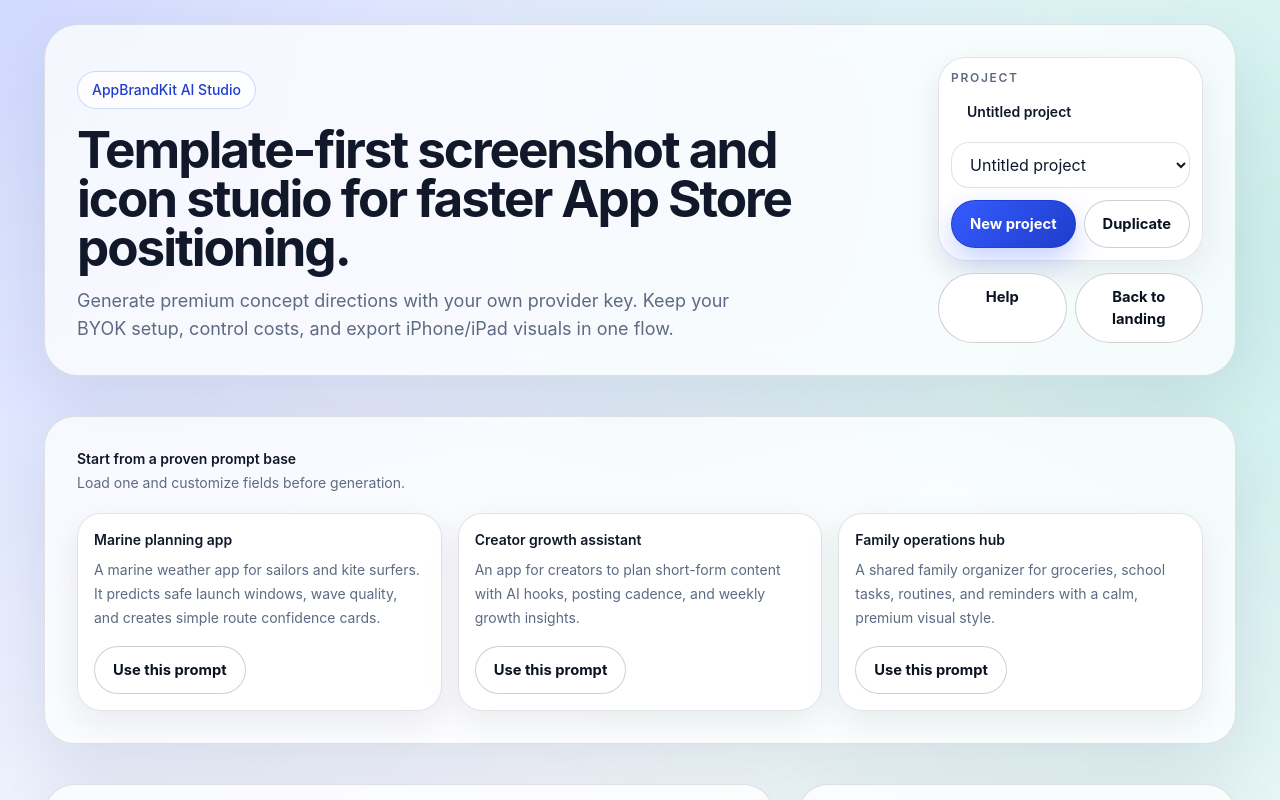
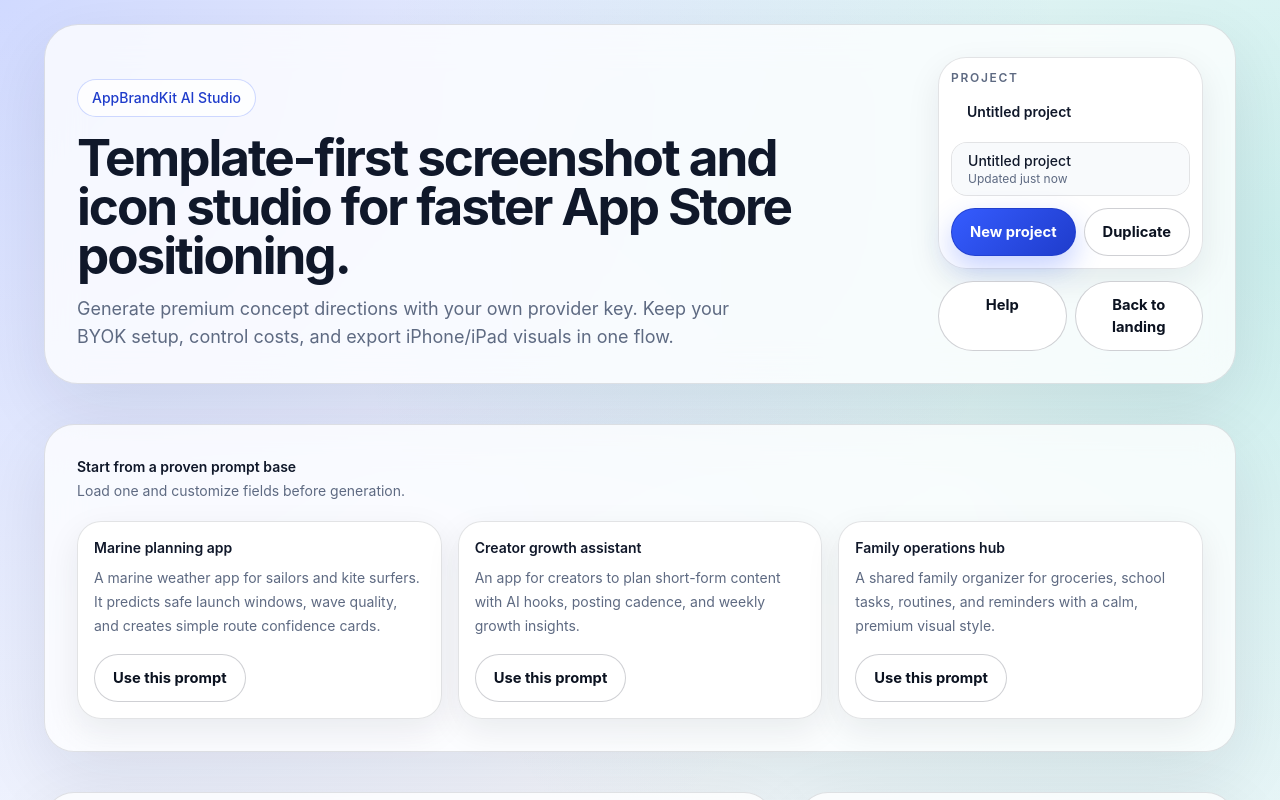
Before and after one commit to alexissan/appbrandkit-ai, a Next.js app: page /studio in a window 1280 px wide. Both pictures are taken after a click on the button "New project". Shown: the top 800 px of the page. Built offline with nearby package versions, Linux system fonts and the light colour scheme.

Commit message:
feat(studio): richer recent projects dashboard in header

```diff
--- a/components/studio/studio-client.tsx
+++ b/components/studio/studio-client.tsx
@@ -116,6 +116,18 @@ const starterPrompts = [
 const iphoneSize = { width: 1290, height: 2796 };
 const ipadSize = { width: 2064, height: 2752 };
 
+function formatUpdatedAt(iso: string) {
+  const then = new Date(iso).getTime();
+  const now = Date.now();
+  const minutes = Math.round((now - then) / 60000);
+  if (minutes < 1) return "just now";
+  if (minutes < 60) return `${minutes} min ago`;
+  const hours = Math.round(minutes / 60);
+  if (hours < 24) return `${hours} h ago`;
+  const days = Math.round(hours / 24);
+  return `${days} d ago`;
+}
+
 function createProjectId() {
   return globalThis.crypto?.randomUUID?.() ?? `project-${Date.now()}`;
 }
@@ -1094,20 +1106,36 @@ export function StudioClient() {
               <div className="mt-2 rounded-full bg-white px-4 py-2 text-sm font-semibold">
                 {currentProject?.name ?? "No project yet"}
               </div>
-              <select
-                className="input-shell mt-3 w-full rounded-full"
-                onChange={(event) => handleSelectProject(event.target.value)}
-                value={currentProjectId ?? ""}
-              >
-                <option disabled value="">
-                  {projects.length > 0 ? "Select a recent project" : "No saved projects yet"}
-                </option>
-                {projects.map((project) => (
-                  <option key={project.id} value={project.id}>
-                    {project.name}
-                  </option>
-                ))}
-              </select>
+
+              <div className="mt-3 max-h-48 overflow-auto rounded-2xl border border-[color:var(--line)] bg-white/80">
+                {projects.length === 0 ? (
+                  <div className="px-4 py-3 text-xs text-[color:var(--muted)]">
+                    Projects are created automatically as you work. Start typing a brief or generating assets.
+                  </div>
+                ) : (
+                  <ul className="divide-y divide-[color:var(--line)] text-sm">
+                    {projects.map((project) => (
+                      <li key={project.id}>
+                        <button
+                          className={`flex w-full items-center justify-between px-4 py-2 text-left hover:bg-slate-50 ${
+                            project.id === currentProjectId ? "bg-slate-50" : ""
+                          }`}
+                          onClick={() => handleSelectProject(project.id)}
+                          type="button"
+                        >
+                          <div className="flex flex-col">
+                            <span className="truncate font-medium">{project.name}</span>
+                            <span className="text-xs text-[color:var(--muted)]">
+                              Updated {formatUpdatedAt(project.updatedAt)}
+                            </span>
+                          </div>
+                        </button>
+                      </li>
+                    ))}
+                  </ul>
+                )}
+              </div>
+
               <div className="mt-3 flex gap-2">
                 <button className="btn-primary px-4 py-2 text-sm" onClick={handleCreateNewProject} type="button">
                   New project
```
